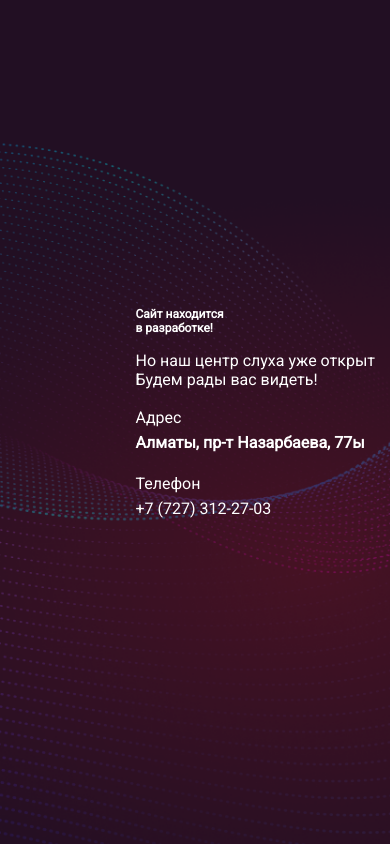
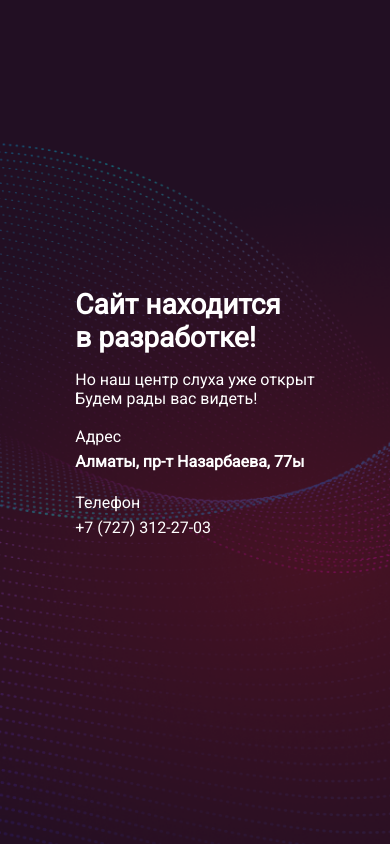
Before and after one commit to DimaTolmack/error_page, a plain HTML site: page index.html in a window 390 px wide. Drawn offline with Linux system fonts and the light colour scheme.

Commit message:
Переделано и готово

```diff
--- a/style.scss
+++ b/style.scss
@@ -26,17 +26,29 @@ body {
       display: flex;
       justify-content: flex-end;
 
+        @media (max-width: 480px) {
+          justify-content: center;
+        }
       .message-cap {
 
         .message-cap__h1 {
-          font-size: 18px;
+          font-size: 76px;
           padding: 0;
           margin: 0;
           font-weight: 700;
+          padding-right: 200px;
 
-
+          @media(max-width:1024px) {
+            font-size: 56px;
+            padding-right: 150px;
+          }
+          @media(max-width: 760px) {
+            font-size: 48px;
+            padding-right: 100px;
+          }
           @media(max-width: 480px) {
-            font-size: 12px;
+            font-size: 28px;
+            padding-right:0;
           }
         }
 
```
Also changed, not shown: style.css, 1 other file.
